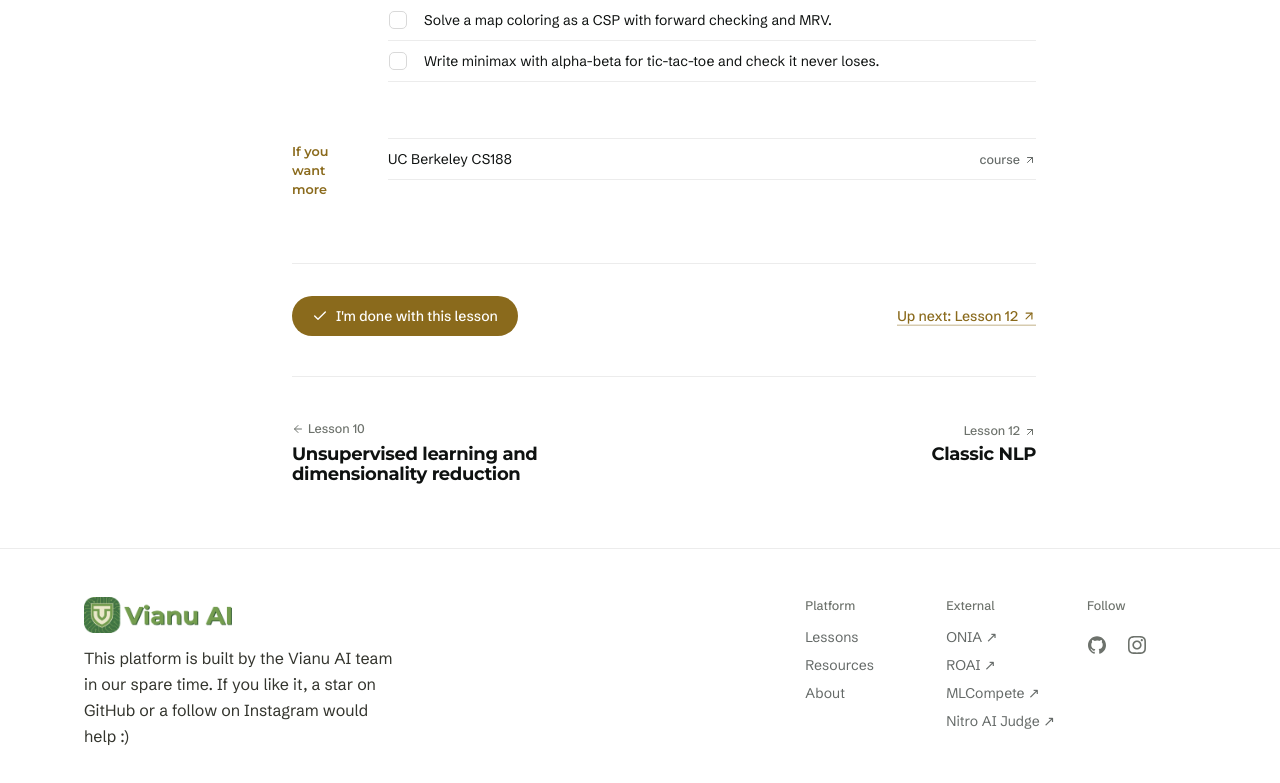
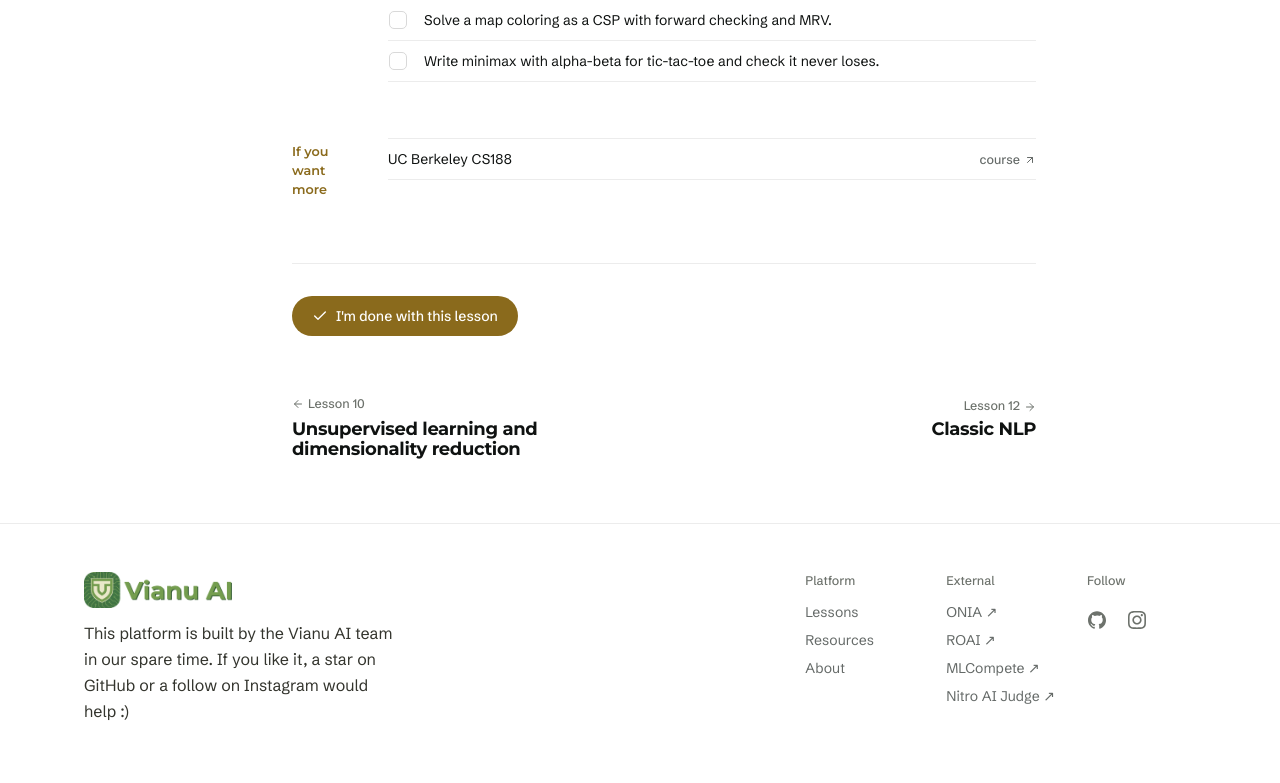
Before and after one commit to RaduGoga/platforma-vianu-ai, a Next.js app: page /en/programa/ai-search in a window 1280 px wide. Shown: the part 3664-4447 px from the top of the page. Built offline with nearby package versions, Linux system fonts and the light colour scheme.

Commit message:
un singur link spre lectia urmatoare

```diff
--- a/src/components/lesson-status.tsx
+++ b/src/components/lesson-status.tsx
@@ -1,11 +1,9 @@
 "use client";
 
-import Link from "next/link";
 import { useRef } from "react";
-import { ArrowUpRight, Check } from "lucide-react";
+import { Check } from "lucide-react";
 import { setStatus, useProgress, type LessonStatus } from "@/lib/progress";
-import { useHref, useT } from "@/components/lang-provider";
-import { lessonNumber } from "@/data/curriculum";
+import { useT } from "@/components/lang-provider";
 
 const OPTIONS: { value: LessonStatus; ro: string; en: string }[] = [
   { value: "none", ro: "Neîncepută", en: "Not started" },
@@ -94,16 +92,10 @@ export function LessonStatusControl({ code }: { code: string }) {
   );
 }
 
-// Rândul de la capătul lecției: un singur buton, apoi pasul următor.
-export function LessonDoneRow({
-  code,
-  next,
-}: {
-  code: string;
-  next: { slug: string; title: string; titleEn: string; code: string } | null;
-}) {
+// Rândul de la capătul lecției: un singur buton. Lecția următoare e chiar
+// dedesubt, în navigarea dintre lecții, așa că nu o mai repetăm aici.
+export function LessonDoneRow({ code }: { code: string }) {
   const t = useT();
-  const href = useHref();
   const { statuses } = useProgress();
   const done = statuses[code] === "done";
 
@@ -135,15 +127,6 @@ export function LessonDoneRow({
           {t("Am terminat lecția", "I'm done with this lesson")}
         </button>
       )}
-      {next && (
-        <Link
-          href={href(`/programa/${next.slug}`)}
-          className="link-amber focus-ring ml-auto inline-flex items-center gap-1 text-sm font-medium"
-        >
-          {t("Urmează", "Up next")}: {t("Lecția", "Lesson")} {lessonNumber(next.code)}
-          <ArrowUpRight className="size-3.5" aria-hidden />
-        </Link>
-      )}
     </div>
   );
 }
--- a/src/components/lesson-view.tsx
+++ b/src/components/lesson-view.tsx
@@ -1,7 +1,7 @@
 "use client";
 
 import Link from "next/link";
-import { ArrowLeft, ArrowUpRight, Check } from "lucide-react";
+import { ArrowLeft, ArrowRight, ArrowUpRight, Check } from "lucide-react";
 import type { Lesson, LessonSection, PracticeProblem } from "@/data/lesson-types";
 import type { Module } from "@/data/curriculum";
 import { lessonNumber } from "@/data/curriculum";
@@ -207,9 +207,9 @@ export function LessonView({
             </section>
           )}
 
-          {lesson && <LessonDoneRow code={m.code} next={next} />}
+          {lesson && <LessonDoneRow code={m.code} />}
 
-          <nav className="mt-10 grid gap-4 border-t border-border pt-8 sm:grid-cols-2">
+          <nav aria-label={t("Lecția anterioară și următoarea", "Previous and next lesson")} className="mt-12 grid gap-4 sm:grid-cols-2">
             {prev ? (
               <Link href={href(`/programa/${prev.slug}`)} className="focus-ring group py-2">
                 <span className="mono-label inline-flex items-center gap-1">
@@ -225,7 +225,7 @@ export function LessonView({
             {next ? (
               <Link href={href(`/programa/${next.slug}`)} className="focus-ring group py-2 sm:text-right">
                 <span className="mono-label inline-flex w-full items-center justify-start gap-1 sm:justify-end">
-                  {t("Lecția", "Lesson")} {lessonNumber(next.code)} <ArrowUpRight className="size-3" aria-hidden />
+                  {t("Lecția", "Lesson")} {lessonNumber(next.code)} <ArrowRight className="size-3" aria-hidden />
                 </span>
                 <div className="display mt-1 text-lg transition-colors group-hover:text-[var(--part)]">
                   {en ? next.titleEn : next.title}
```
